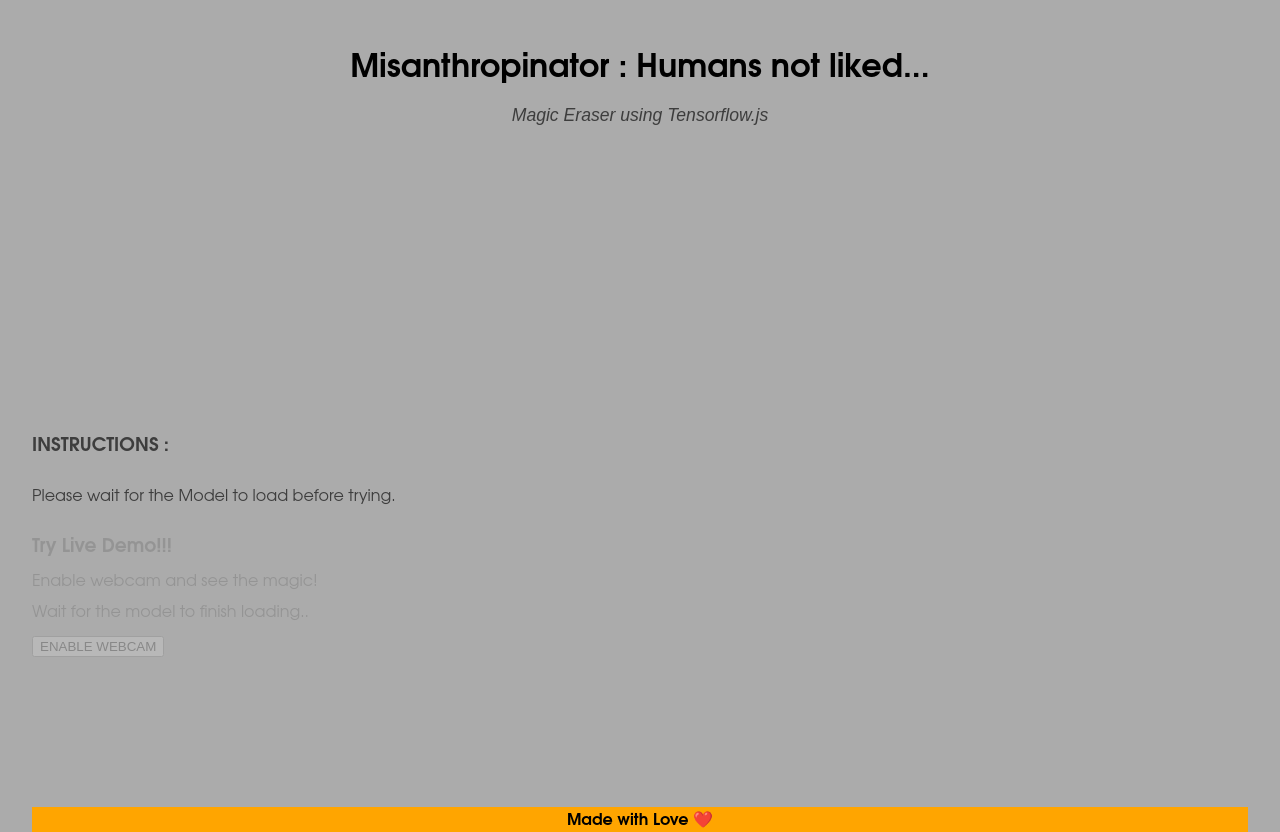
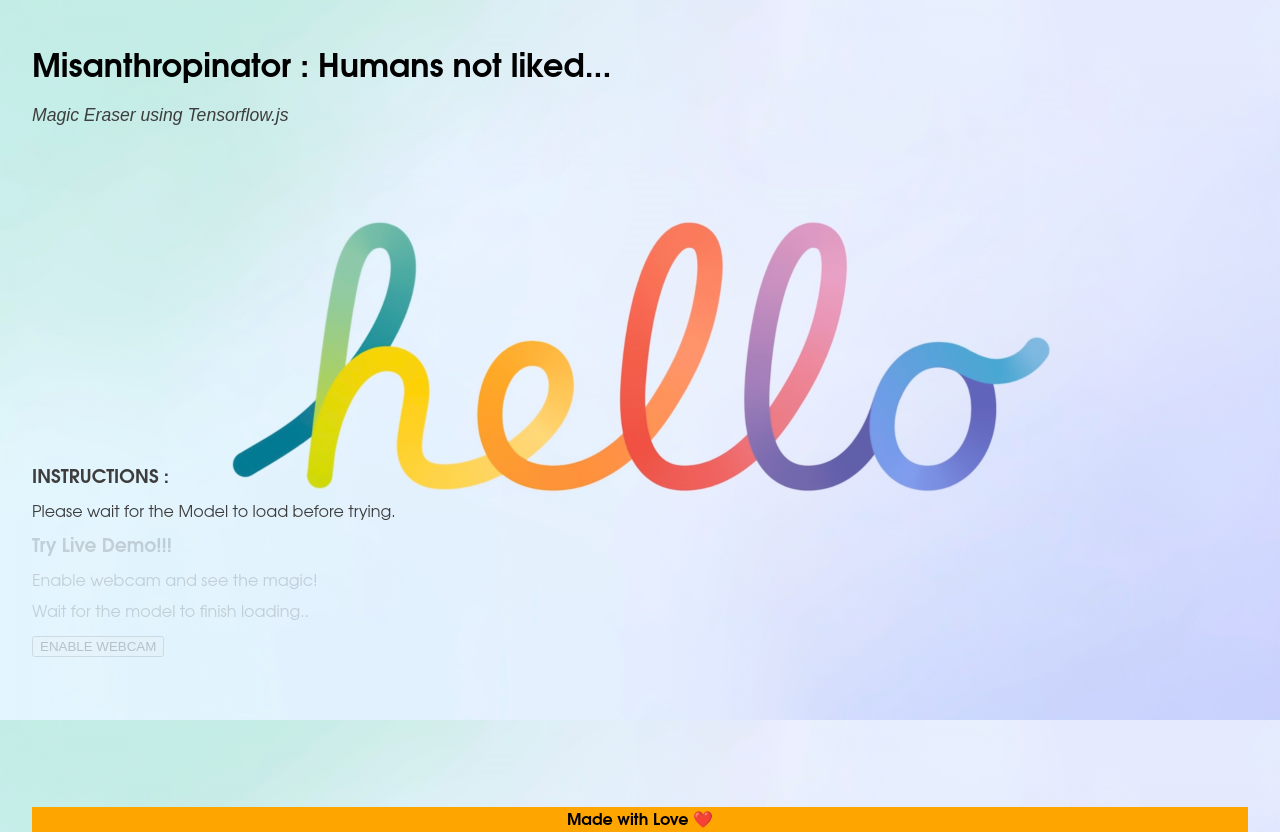
Before and after one commit to banajbedi/Misanthropinator, a plain HTML site: page index.html in a window 1280 px wide. Drawn offline with Linux system fonts and the light colour scheme; a script that the page names is missing.

Commit message:
Minor Update

```diff
--- a/index.html
+++ b/index.html
@@ -20,12 +20,12 @@
     </head>
 
     <body>
-        <h1><center>Misanthropinator : Humans not liked...</center></h1>
+        <h1>Misanthropinator : Humans not liked...</h1>
         <header class = "note">
-            <center>Magic Eraser using Tensorflow.js</center>
+            Magic Eraser using Tensorflow.js
         </header>
         <h3>INSTRUCTIONS : </h3>
-        <p>Please wait for the Model to load before trying.</p>
+        Please wait for the Model to load before trying.
 
 
         <!-- section, div, id, class, button and video definition in document -->
--- a/style.css
+++ b/style.css
@@ -16,7 +16,9 @@ body {
     flex-direction: column;
     display: grid;
     grid-template-rows: auto 1fr auto;
-    background-color: rgba(20, 20, 20, 0.356);
+    background-image: url(hello.jpg);
+    background-size: 100%;
+    /* background-color: rgba(20, 20, 20, 0.356); */
 }
 
 h1{
```
Also changed, not shown: hello.jpg (added).
